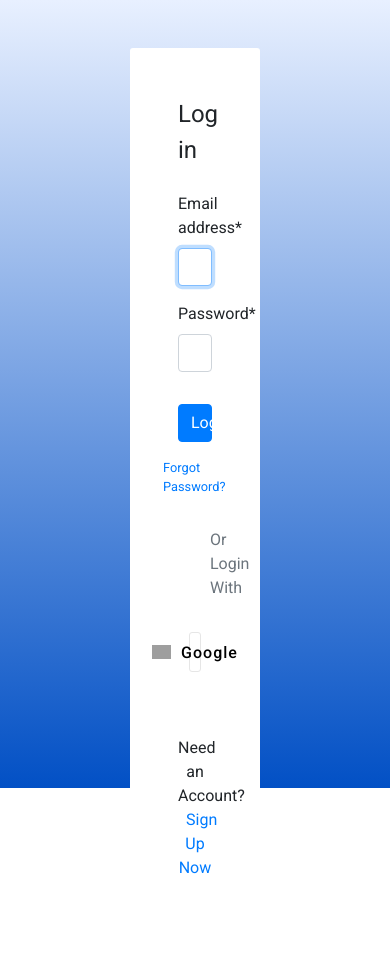
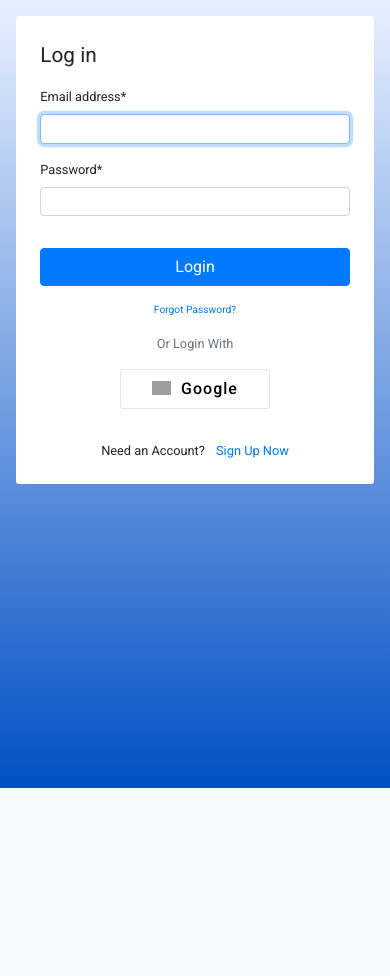
Before and after one commit to bglynch/planning-finder, a Django app: page /login/ in a window 390 px wide. Shown: the part 56-1032 px from the top of the page. After the commit the page ends 844 px from the top, so only its background shows below. Run offline with Django 3.2, Linux system fonts and the light colour scheme; some libraries are stand-ins or nearby versions; grey boxes are pictures that could not be loaded.

Commit message:
frontend/login page responsive

```diff
--- a/static/css/style.css
+++ b/static/css/style.css
@@ -13,6 +13,7 @@ nav{
 
 .main-container {
     height: calc(100vh - 56px);
+    min-height: calc(100vh - 56px);
     margin-top: 56px;
 }
 
@@ -153,6 +154,16 @@ nav{
     #map{
         height: 75%;
     }
+    .mobile-form{
+        font-size: 80%;
+    }
+    .mobile-form input{
+        font-size: 80%;
+    }
+    .mobile-form legend{
+        font-size: 1.3rem;
+        margin-bottom: 1rem;
+    }
 
 
 }
--- a/users/templates/users/login.html
+++ b/users/templates/users/login.html
@@ -37,12 +37,12 @@
 {% endblock style %}
 
 {% block content %}
-<div class="row justify-content-center">
-    <div class="col-4 form-container m-5 p-5">
+<div class="mobile-form row justify-content-center">
+    <div class="col-11 col-sm-4 form-container m-3 m-sm-5 p-4 p-sm-5">
         <form method="POST">
             {% csrf_token %}
             <fieldset class="form-group">
-                <legend class="mb-4">Log in</legend>
+                <legend class="mb-sm-4">Log in</legend>
                 {{ form|crispy }}
             </fieldset>
             <div class="form-group">
@@ -53,8 +53,8 @@
             <a href="{% url 'password_reset' %}">Forgot Password?</a>
         </small>
 
-        <p class="m-3 p-3 text-center text-secondary">Or Login With</p>
-        <a href="{% provider_login_url 'google' %}" class="btn-google mb-5">
+        <p class="m-0 m-sm-3 p-3 text-center text-secondary">Or Login With</p>
+        <a href="{% provider_login_url 'google' %}" class="btn-google mb-3 mb-sm-5">
             <img src="https://colorlib.com/etc/lf/Login_v11/images/icons/icon-google.png" alt="GOOGLE">
             Google
         </a>
```
